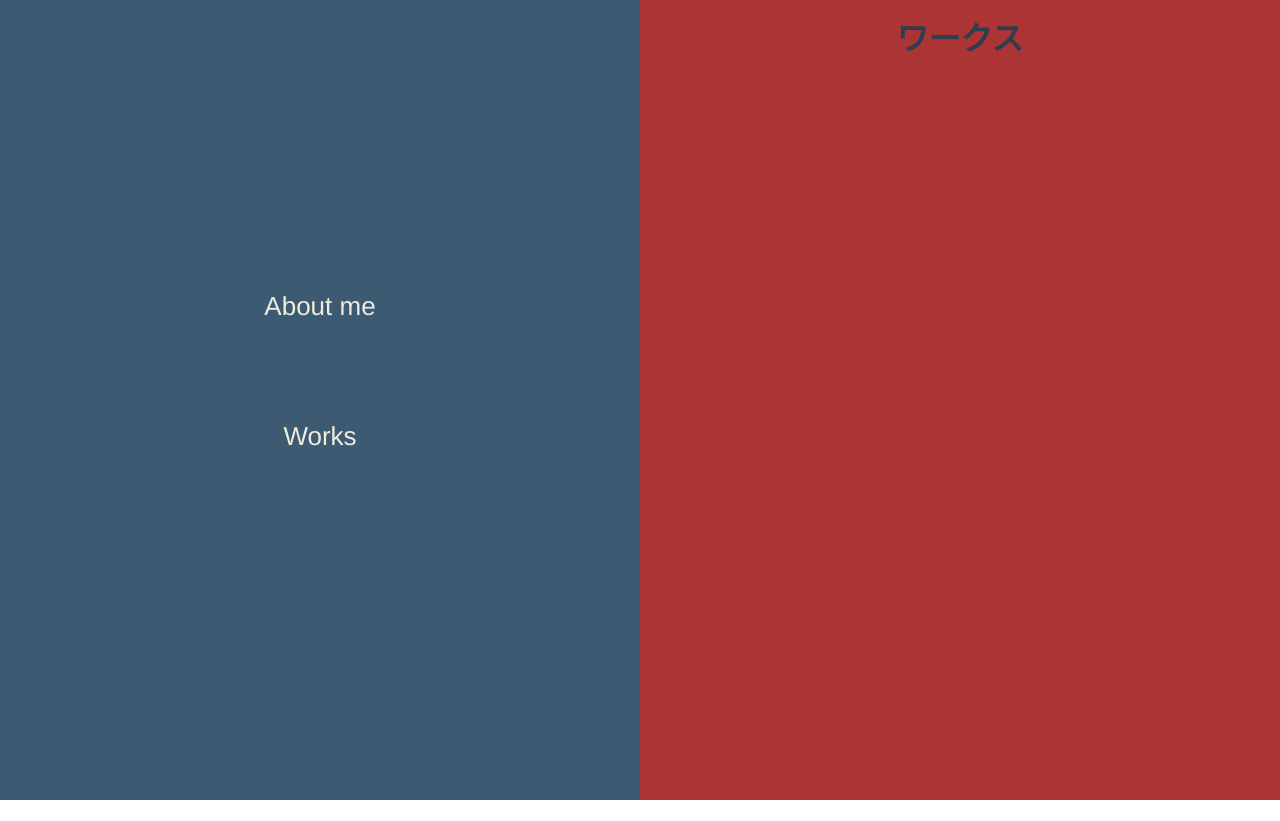
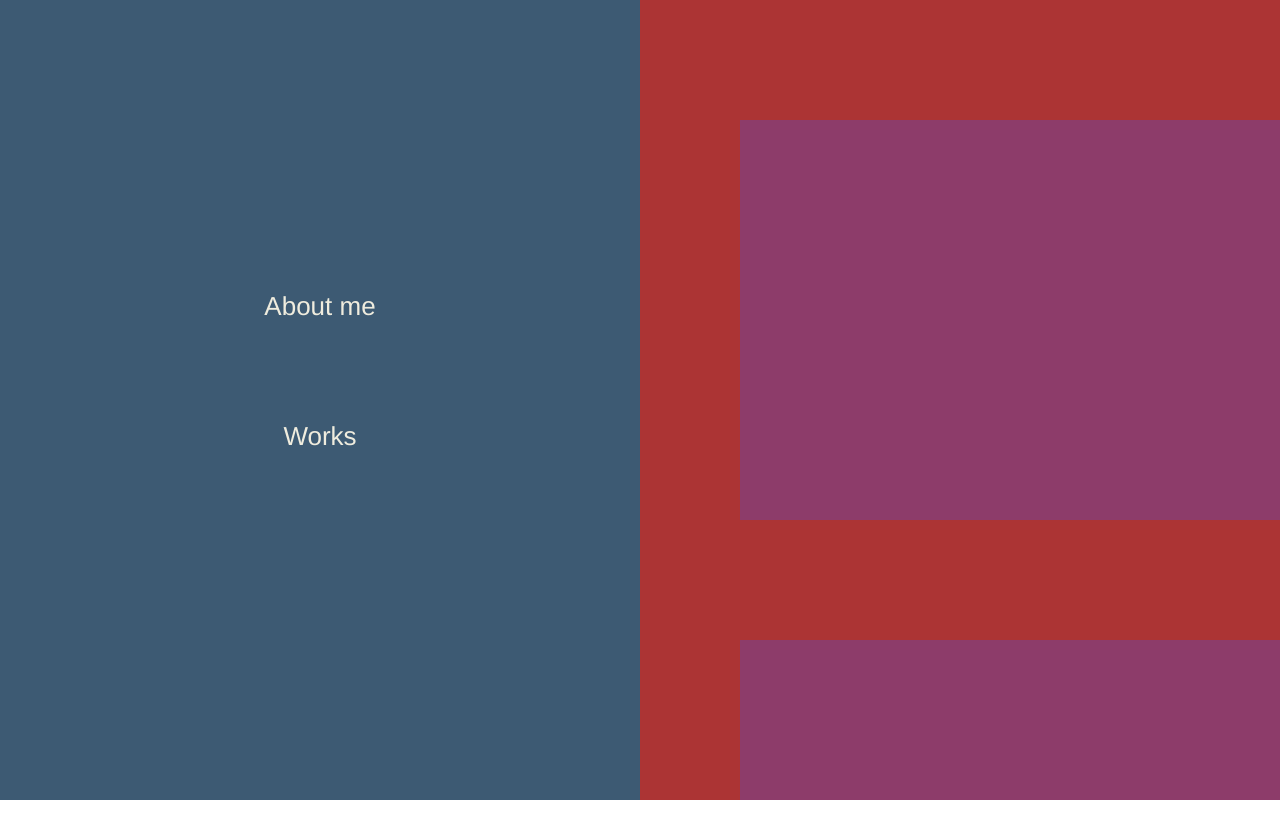
Before and after one commit to cat214/portfolio, a Vue app: page /#/works in a window 1280 px wide. Shown: the top 821 px of the page. After the commit the page ends 800 px from the top, so only its background shows below. Built offline with nearby package versions, Linux system fonts and the light colour scheme.

Commit message:
画面右側のコンテンツを配置

```diff
--- a/src/App.vue
+++ b/src/App.vue
@@ -1,9 +1,9 @@
 <template>
   <div id="app">
     <LeftBackgorund></LeftBackgorund>
+    <NavMenu></NavMenu>
     <CenterLine></CenterLine>
     <RightBackgorund></RightBackgorund>
-    <NavMenu></NavMenu>
     <transition name="fade">
       <router-view id="router-view"></router-view>
     </transition>
@@ -48,8 +48,9 @@ export default {
   -webkit-font-smoothing: antialiased;
   -moz-osx-font-smoothing: grayscale;
   text-align: center;
-  color: #2c3e50;
   display: flex;
+  height: 100vh;
+  width: 100%;
 }
 
 #router-view  {
@@ -59,6 +60,7 @@ export default {
   top: 0;
   right: 0;
   z-index: 20;
+  overflow: scroll;
 }
 
 .fade-enter-active {
--- a/src/components/About.vue
+++ b/src/components/About.vue
@@ -1,17 +1,19 @@
 <template>
     <div id="about">
-        <p class="introduction">
-            自己紹介します自己紹介します自己紹介します自己紹介します自己紹介します自己紹介します自己紹介します
-            自己紹介します自己紹介します自己紹介します自己紹介します自己紹介します自己紹介します自己紹介します
-            自己紹介します自己紹介します自己紹介します自己紹介します自己紹介します自己紹介します自己紹介します
-            自己紹介します自己紹介します自己紹介します自己紹介します自己紹介します自己紹介します自己紹介します
-        </p>
+        <div class="introduction">
+            <ul>
+                <li>佐藤旭</li>
+                <li>webのフロントエンドエンジニアを志望しています</li>
+                <li>デザインにも興味があります</li>
+            </ul>
+        </div>
     </div>
 </template>
 
 <style>
 .introduction {
     color: #efecde;
-    margin: 30%;
+    width: 60%;
+    margin: 40% 20%;
 }
 </style>
--- a/src/components/CenterLine.vue
+++ b/src/components/CenterLine.vue
@@ -25,7 +25,7 @@ export default {
 
 <style>
 .center-line {
-    background-color: #2e3238;
+    background-color: #efecde;
     width: 1px;
     height: 0px;
     position: absolute;
--- a/src/components/LeftBackground.vue
+++ b/src/components/LeftBackground.vue
@@ -28,7 +28,7 @@ export default {
 .left-bg-cover {
     width: 100%;
     height: 100vh;
-    background-color: white;
+    background-color: #1e1e1e;
     position: absolute;
     top: 0;
     left: 0;
--- a/src/components/NavMenu.vue
+++ b/src/components/NavMenu.vue
@@ -47,7 +47,6 @@ export default {
 
     methods: {
         mouseOverAction(flag){
-             console.log(this.$route.path);
             if(flag == 'about') {
                 this.aboutHoverFlag = true
             }else if(flag == 'works') {
--- a/src/components/RightBackground.vue
+++ b/src/components/RightBackground.vue
@@ -28,7 +28,7 @@ export default {
 .right-bg-cover {
     width: 100%;
     height: 100vh;
-    background-color: white;
+    background-color: #1e1e1e;
     position: absolute;
     top: 0;
     left: 0;
--- a/src/components/Works.vue
+++ b/src/components/Works.vue
@@ -1,7 +1,27 @@
 <template>
-    <h1>ワークス</h1>
+    <div id="works">
+        <ul>
+            <li>
+                <div class="box"></div>
+            </li>
+            <li>
+                <div class="box"></div>
+            </li>
+            <li>
+                <div class="box"></div>
+            </li>
+        </ul>
+    </div>
 </template>
 
 <style>
-
+.box {
+    background-color: rgba(70, 82, 232, 0.3);
+    width: 600px;
+    height: 400px;
+    margin: 20% 10%;
+}
+li {
+    list-style-type: none;
+}
 </style>
```
